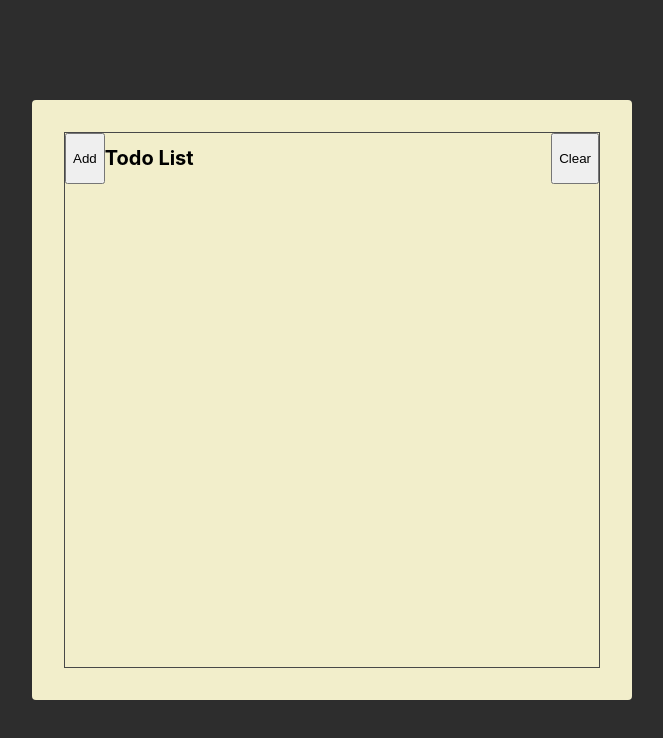
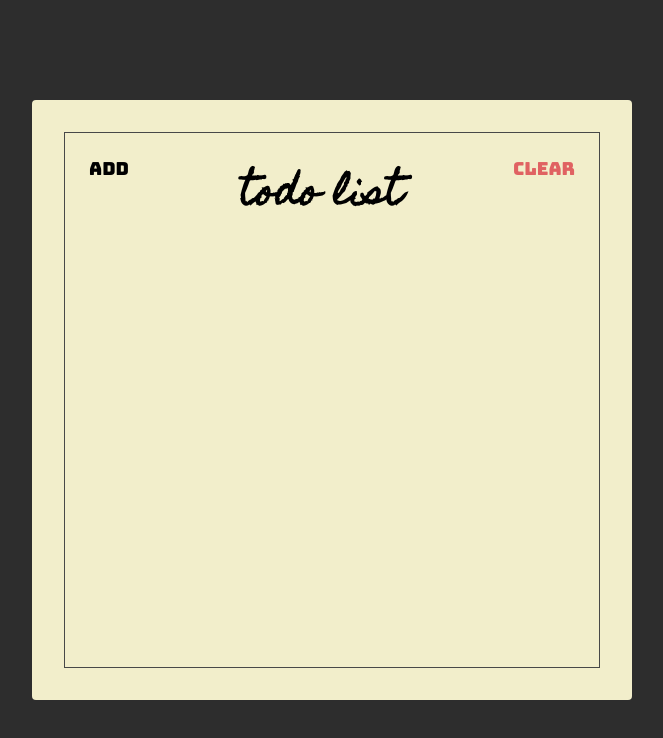
Before and after one commit to mirzabakti/to-do-list, a website: page index.html in a window 1280 px wide. Shown: the whole page, without its empty margins (308-971 px from the left). Drawn offline with Linux system fonts and the light colour scheme.

Commit message:
Membuat header section

```diff
--- a/index.html
+++ b/index.html
@@ -5,10 +5,8 @@
     <meta name="viewport" content="width=device-width, initial-scale=1.0" />
     <meta http-equiv="X-UA-Compatible" content="ie=edge" />
     <title>Static Template</title>
+    <link rel="stylesheet" href="./styles.css" />
     <link
-      rel="stylesheet"
-      href="./styles.css"
-      <link
       href="https://fonts.googleapis.com/css2?family=Bungee&family=Homemade+Apple&display=swap"
       rel="stylesheet"
     />
@@ -19,7 +17,7 @@
         <div class="header">
           <button class="header-btn">Add</button>
           <h1 class="header-title">Todo List</h1>
-          <button class="header-btn">Clear</button>
+          <button class="header-btn main-red-color">Clear</button>
         </div>
       </div>
     </div>
--- a/styles.css
+++ b/styles.css
@@ -1,5 +1,13 @@
 * {
   box-sizing: border-box;
+}
+
+:root {
+  --main-red-color: #e06262;
+}
+
+.main-red-color {
+  color: var(--main-red-color);
 }
 
 html {
@@ -35,12 +43,32 @@ html {
 .frame {
   border: 1px solid #484848;
   height: 100%;
+
+  display: flex;
+  flex-direction: column;
 }
 
 .header {
   display: flex;
+  align-items: flex-start;
 }
 
 .header-title {
   flex: 1;
+  text-align: center;
+
+  font-size: 3.6rem;
+  font-family: "Homemade Apple", sans-serif;
+  text-transform: lowercase;
 }
+
+.header-btn {
+  font-size: 1.8rem;
+  font-family: "Bungee", sans-serif;
+
+  padding: 24px;
+
+  background: unset;
+  border: unset;
+  outline: unset;
+}
```
